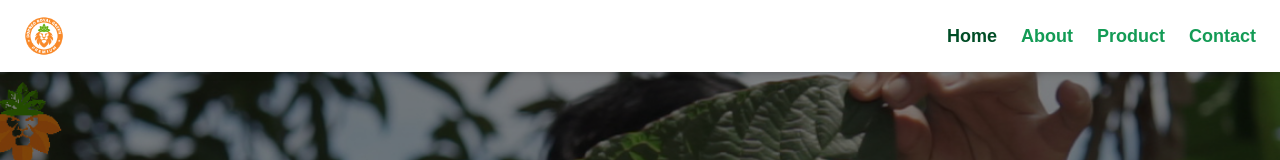
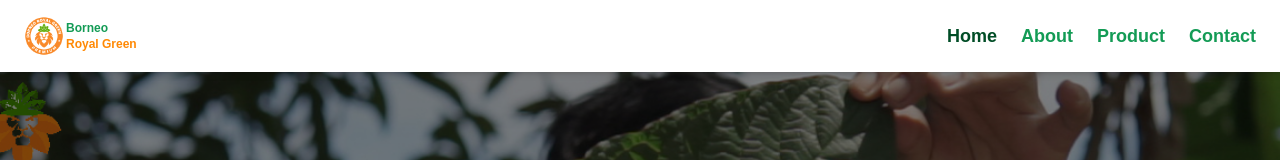
Before and after one commit to SultanNurRiduan/next15-Kratom, a Next.js app: page / in a window 1280 px wide. Shown: the top 160 px of the page. Built offline with nearby package versions, Linux system fonts and the light colour scheme.

Commit message:
update-26

```diff
--- a/components/elements/logo.jsx
+++ b/components/elements/logo.jsx
@@ -1,11 +1,14 @@
-import React from 'react';
+import React from "react";
 
 const Logo = () => {
-    return (
-        <a href="/">
-            <img src="/logo.png" alt="logo" className="w-10 h-auto" />
-        </a>
-    );
+  return (
+    <div className="flex items-center gap-0.5">
+      <a href="/">
+        <img src="/logo.png" alt="logo" className="w-10 h-auto" />
+      </a>
+      <h1 className="text-xs font-bold text-primary">Borneo <br /><span className="text-orange-400">Royal Green</span></h1>
+    </div>
+  );
 };
 
 export default Logo;
```
